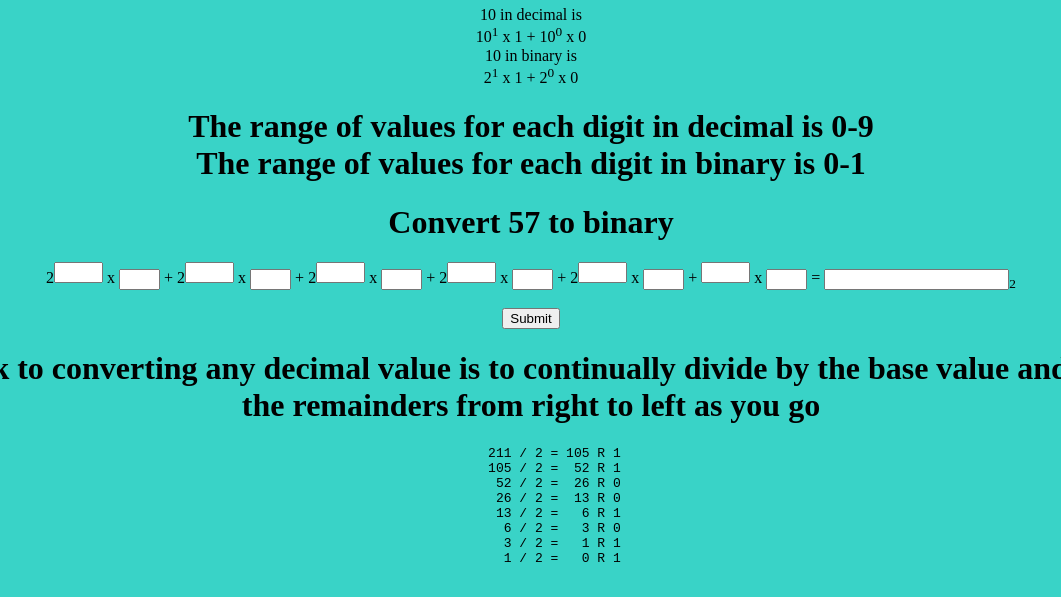
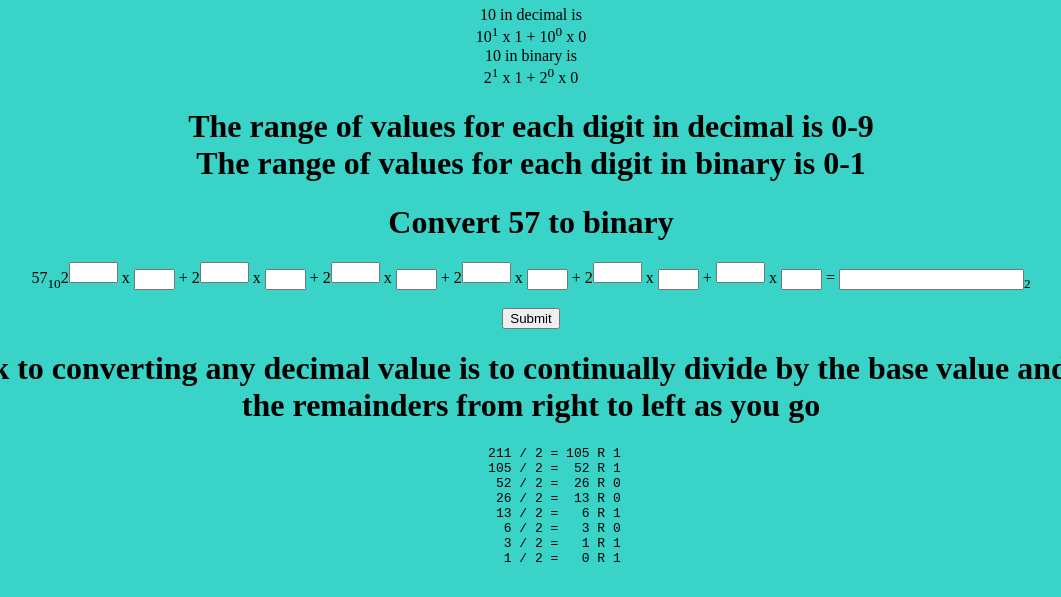
Before and after one commit to EKazenmayer/WhatTheHex, a plain HTML site: page lesson.html in a window 1280 px wide. Shown: the part 503-1100 px from the top of the page, without its empty margins (109-1170 px from the left). Drawn offline with nearby package versions, Linux system fonts and the light colour scheme.

Commit message:
added source value to equation in convertByExpansion, can't print =??

```diff
--- a/lesson.html
+++ b/lesson.html
@@ -129,19 +129,27 @@ body{
       document.getElementById(divId).appendChild(butt);
     }
 
-    function convertByExpansion(target, base, divId, num){
-      if(base == 0){
+    function convertByExpansion(target, sourceBase, targetBase, divId, num){
+      if(targetBase == 0){
         alert("No! Invalid base");
         return;
       }
       const val = target;
       var array = [];
       const question = document.createElement("p");
+      const t = document.createTextNode(val);
+      question.appendChild(t);
+      var sub1 = document.createElement("sub");
+      const s = document.createTextNode(sourceBase);
+      sub1.appendChild(s);
+      question.appendChild(sub1);
+      const e = document.createTextNode(" = ");
+      question.appendChild(e);
       const box3 = document.createElement("input");
       while(target != 0){
-        const q = document.createTextNode(base);
+        const q = document.createTextNode(targetBase);
         question.appendChild(q);
-        target = Math.floor(target / base);
+        target = Math.floor(target / targetBase);
         const id1 = "e"+num;
         const id2 = "c"+num;
 
@@ -171,13 +179,12 @@ body{
           const p = document.createTextNode(" + ");
           question.appendChild(p);
         }else{
-          const e = document.createTextNode(" = ");
           question.appendChild(e);
           box3.setAttribute("id", "b"+num);
           question.appendChild(box3);
-          const sub = document.createElement("sub");
-          sub.appendChild(q);
-          question.appendChild(sub);
+          const sub2 = document.createElement("sub");
+          sub2.appendChild(q);
+          question.appendChild(sub2);
         }
       }
       document.getElementById(divId).appendChild(question);
@@ -185,11 +192,11 @@ body{
       butts.setAttribute("id", "checkExp");
       const submit = document.createTextNode("Submit");
       butts.appendChild(submit);
-      butts.onclick = function(){validate(val, base, array, box3);};
+      butts.onclick = function(){validate(val, targetBase, array, box3);};
       document.getElementById(divId).appendChild(butts);
     }
-    convertByExpansion(199, 10, "step2", 0);
-    convertByExpansion(57, 2, "step5", 3);
+    convertByExpansion(199, 10, 10, "step2", 0);
+    convertByExpansion(57, 10, 2, "step5", 3);
     convertByDivision(199, 2, "step7", 0);
   </script>
 </body>
```
